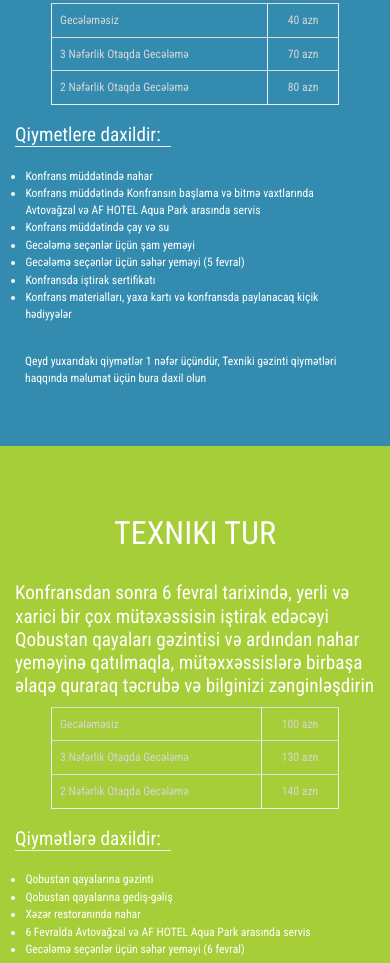
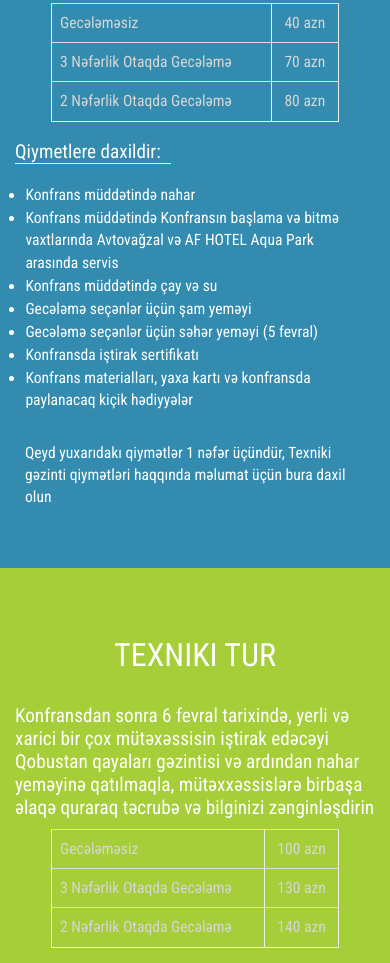
Before and after one commit to eldarelekberli/eldarelekberli.github.io, a plain HTML site: page index.html in a window 390 px wide. Shown: the part 2221-3184 px from the top of the page. Drawn offline with nearby package versions, Linux system fonts and the light colour scheme; some packages are replaced by stand-ins of ours.

Commit message:
mobil bacground

```diff
--- a/css/style.css
+++ b/css/style.css
@@ -112,6 +112,7 @@
 
 #home {
   background: url(../images/IMG_2924.jpg) no-repeat center center fixed;
+  background-size: 100% auto;
   display: -webkit-box;
   display: -webkit-flex;
   display: -moz-box;
@@ -411,14 +412,10 @@
 
 }
 
-#why .th{
-	text-align:center;
-	font-size: 4vw;
-}
 
 #why td {
 	color: #d6d6d6;
-	font-size: 3vw;
+	font-size: 4vw;
 	margin: auto;
 	padding: auto;
 }
@@ -436,13 +433,13 @@
 
  #why .metn {
  	padding: 10px;
- 	font-size: 3vw;
+ 	font-size: 4vw;
 
  }
 
 #why li {
  	padding: 0.1vw;
- 	font-size: 3vw;
+ 	font-size: 4vw;
 
  }
 
@@ -456,16 +453,8 @@
 #who{
   background-color: #A6CE39;
   color: #FFF;
+  height: auto;
 }
-
-#who table{
-  font-size: 12px;
-}
-
-
-
-
-
 
 
 #who table {
@@ -474,17 +463,15 @@
 	width: 80%;
 	margin: auto;
 	border: 1px solid #eee;
+	font-size: 12px;
 
 }
 
-#who .th{
-	text-align:center;
-	font-size: 4vw;
-}
+
 
 #who td {
 	color: #d6d6d6;
-	font-size: 3vw;
+	font-size: 4vw;
 	margin: auto;
 	padding: auto;
 }
@@ -498,13 +485,13 @@
 
 #who .metn {
  	padding: 10px;
- 	font-size: 3vw;
+ 	font-size: 4vw;
 
  }
 
 #who li {
  	padding: 0.1vw;
- 	font-size: 3vw;
+ 	font-size: 4vw;
 
  }
 
```
Also changed, not shown: 2 other files.
